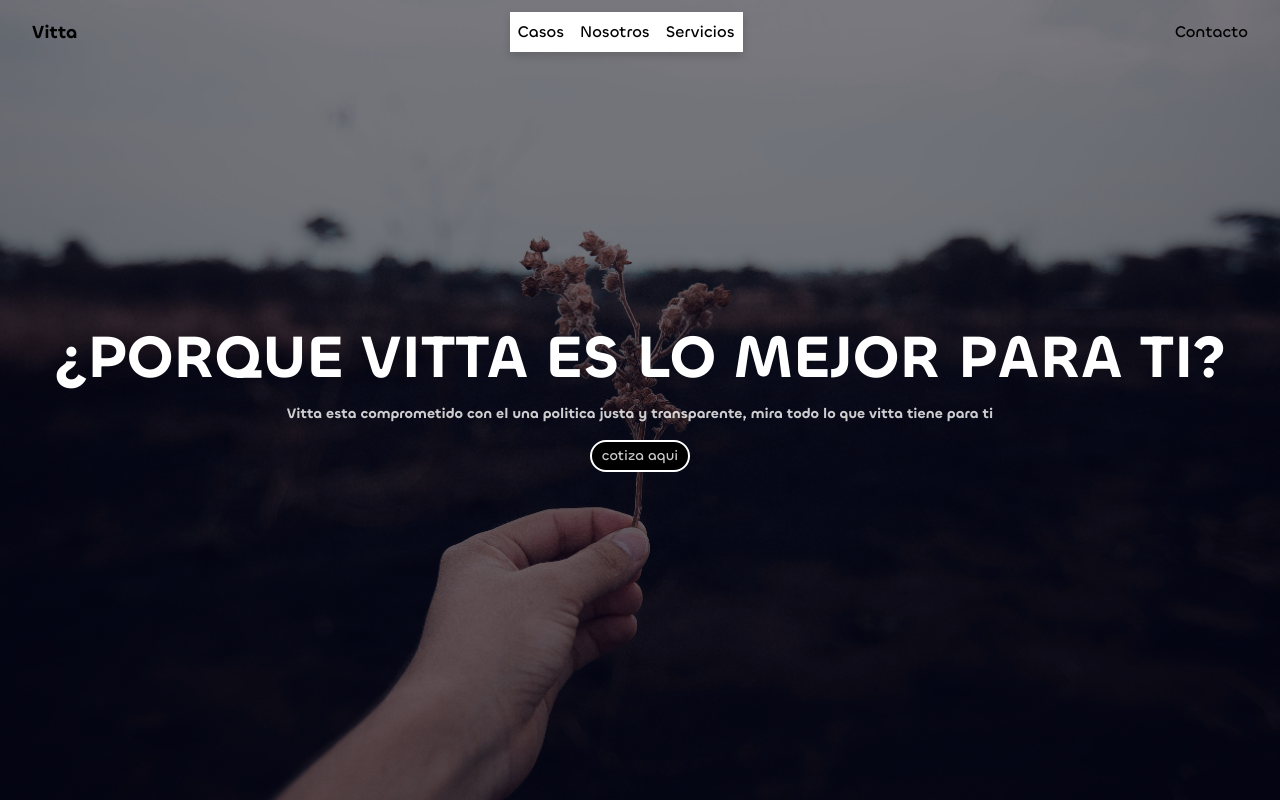
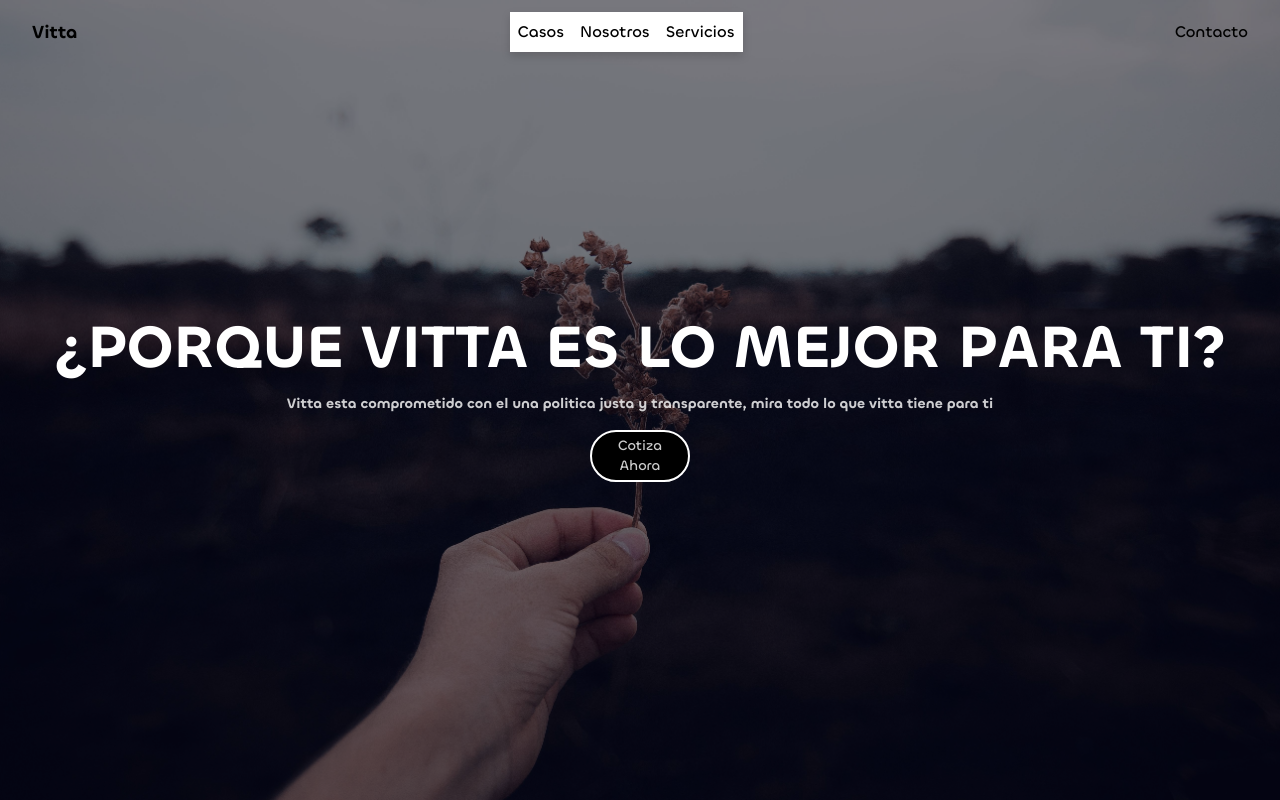
Before and after one commit to kazuya-bionics/vitta, a Next.js app: page /nosotros in a window 1280 px wide. Shown: the top 800 px of the page. Built offline with nearby package versions, Linux system fonts and the light colour scheme; no server answers.

Commit message:
conect loader

```diff
--- a/src/app/casos/page.jsx
+++ b/src/app/casos/page.jsx
@@ -1,6 +1,7 @@
 "use client"
 
 import Image from "next/image"
+import { Button } from "@/components/home"
 
 import casesImageOne from "../../../public/assets/images/casesImageOne.jpg"
 import casesImageTwo from "../../../public/assets/images/casesImageTwo.jpg"
@@ -60,7 +61,7 @@ const Casos = () => {
             <div className="relative flex flex-col items-center justify-center gap-y-4 z-20 text-white p-8 text-center">
               <h3 className="text-6xl font-bold uppercase">Vitta te acompaña</h3>
               <h3 className="text-sm opacity-80 ">Conoce lo que nuestros expertos han hecho para cambiar el mundo!</h3>
-              <button className="p-1 text-sm flex text-white/80 justify-center items-center border-white hover:border-white/75 bg-black rounded-[45px] border-2 w-[100px]"> cotiza aqui </button>
+              <Button styles={"p-1 text-sm flex text-white/80 justify-center items-center border-white hover:border-white/75 bg-black rounded-[45px] border-2 w-[100px]"} soyPublico={true}> Cotiza Ahora</Button>
             </div>
           </div>
           <section className="w-full py-16 md:py-24 lg:py-32 bg-white">
--- a/src/app/nosotros/page.jsx
+++ b/src/app/nosotros/page.jsx
@@ -3,6 +3,8 @@
 import casesImageTwo from "../../../public/assets/images/casesImageTwo.jpg"
 import heroImageLife from "../../../public/assets/images/heroImageLife.jpg"
 import Image from "next/image"
+
+import { Button } from "@/components/home"
 
 import { FaHandshake, FaUsers, FaRegLightbulb, FaRocket, FaShield, FaHeart } from "react-icons/fa6"
 
@@ -93,7 +95,7 @@ const Nosotros = () => {
             <div className="relative flex flex-col items-center justify-center gap-y-4 z-20 text-white p-8 text-center">
               <h3 className="text-6xl font-bold uppercase">¿Porque vitta es lo mejor para ti?</h3>
               <h3 className="text-sm opacity-80 ">Vitta esta comprometido con el una politica justa y transparente, mira todo lo que vitta tiene para ti</h3>
-              <button className="p-1 text-sm flex text-white/80 justify-center items-center border-white hover:border-white/75 bg-black rounded-[45px] border-2 w-[100px]"> cotiza aqui </button>
+              <Button styles={"p-1 text-sm flex text-white/80 justify-center items-center border-white hover:border-white/75 bg-black rounded-[45px] border-2 w-[100px]"} soyPublico={true}> Cotiza Ahora</Button>
             </div>
           </div>
           <section ref={sectionRef} className="w-full py-16 md:py-24 lg:py-32 bg-gradient-to-br from-white to-slate-50">
--- a/src/app/servicios/page.jsx
+++ b/src/app/servicios/page.jsx
@@ -1,6 +1,7 @@
 import { Sticky } from "@/components/servicios/Sticky"
 import heroImageMedic from "../../../public/assets/images/heroImageMedic.jpg"
 import Image from "next/image"
+import { Button } from "@/components/home"
 
 const Servicios = () => {
   return (
@@ -21,7 +22,7 @@ const Servicios = () => {
         <div className="relative flex flex-col items-center justify-center gap-y-4 z-20 text-white p-8 text-center">
           <h3 className="text-6xl font-bold uppercase">Descubre todo lo que tenemos para cuidarte</h3>
           <h3 className="text-sm opacity-80 ">En vitta creemos que adquirir un seguro es mas que un acto de amor, damos todo por ti</h3>
-          <button className="p-1 text-sm flex text-white/80 justify-center items-center border-white hover:border-white/75 bg-black rounded-[45px] border-2 w-[100px]"> cotiza aqui </button>
+          <Button styles={"p-1 text-sm flex text-white/80 justify-center items-center border-white hover:border-white/75 bg-black rounded-[45px] border-2 w-[100px]"} soyPublico={true}> Cotiza Ahora</Button>
         </div>
       </div>
       <Sticky/>
```
